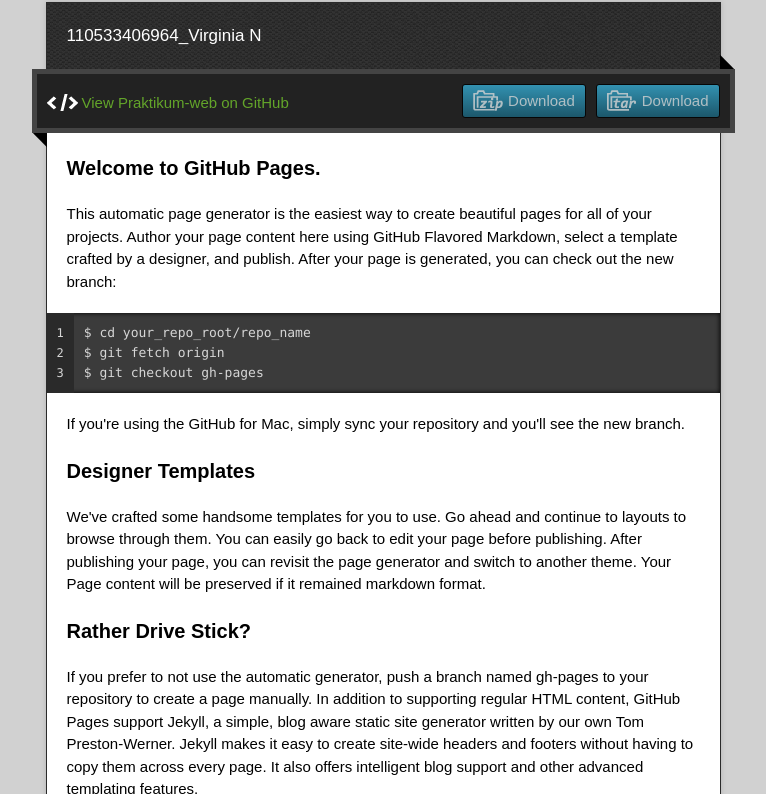
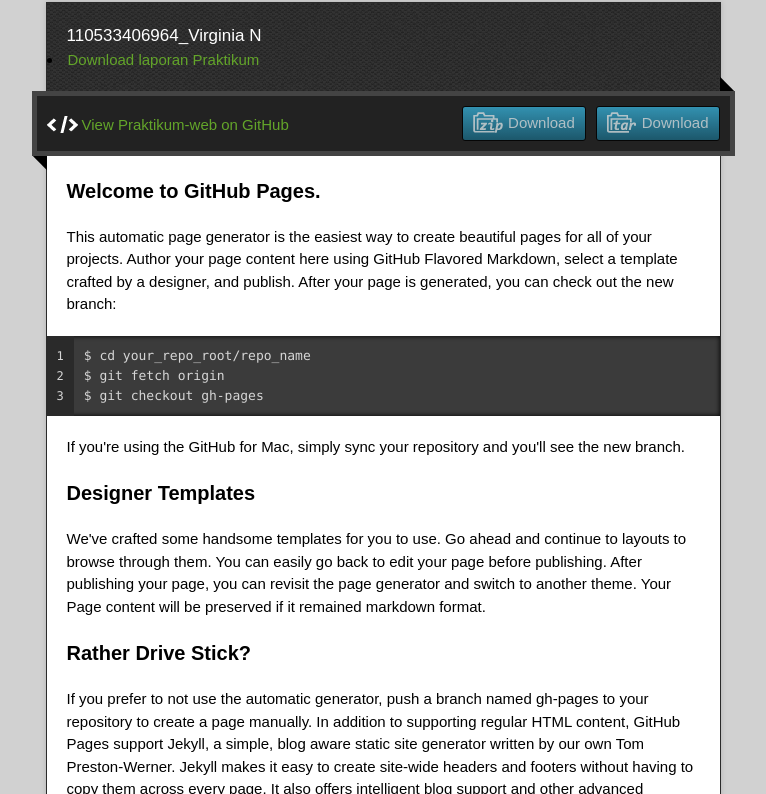
Before and after one commit to Nia-Ranshichi/praktikum-web, a plain HTML site: page index.html in a window 1280 px wide. Shown: the part 128-922 px from the top of the page, without its empty margins (257-1023 px from the left). Drawn offline with nearby package versions, Linux system fonts and the light colour scheme.

Commit message:
Update index.html

```diff
--- a/index.html
+++ b/index.html
@@ -26,6 +26,7 @@
     </header>
     <div id="container">
       <p class="tagline">110533406964_Virginia N</p>
+      <li><a href="http://nia-ranshichi.github.io/praktikum-web/">Download laporan Praktikum</a></li>
       <div id="main" role="main">
         <div class="download-bar">
         <div class="inner">
```
